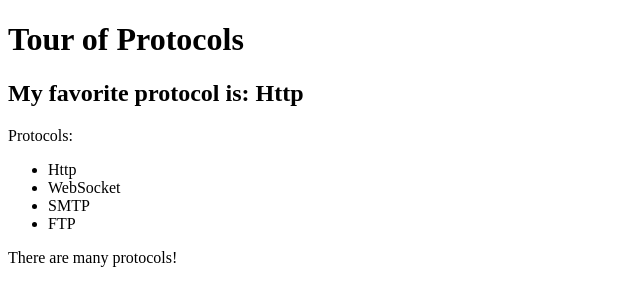
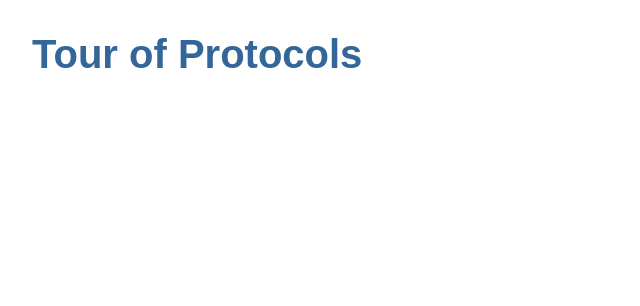
Before and after one commit to IvanYankovskiy/angular-sandbox, an Angular app: page / in a window 1280 px wide. Shown: the top 306 px of the page, without its empty margins (0-640 px from the left). Built offline with nearby package versions, Linux system fonts and the light colour scheme.

Commit message:
change tutorial

```diff
--- a/src/app/app.component.html
+++ b/src/app/app.component.html
@@ -1 +1 @@
-<app-displaying-data></app-displaying-data>
+<h1>{{title}}</h1>
--- a/src/app/app.component.ts
+++ b/src/app/app.component.ts
@@ -6,5 +6,5 @@
   styleUrls: ['./app.component.css']
 })
 export class AppComponent {
-  title = 'idp-frontend';
+  title = 'Tour of Protocols';
 }
--- a/src/app/displaying-data/displaying-data.component.html
+++ b/src/app/displaying-data/displaying-data.component.html
@@ -1,5 +1,5 @@
 <h1>{{title}}</h1>
-<h2>My favorite protocol is: {{myProtocol.name}}</h2>
+<h2>My favorite protocol is: {{myProtocol.name | uppercase }}</h2>
 <p>Protocols:</p>
 <ul>
   <li *ngFor="let protocol of protocols">
--- a/src/styles.css
+++ b/src/styles.css
@@ -1 +1,22 @@
-/* You can add global styles to this file, and also import other style files */
+/* Application-wide Styles */
+h1 {
+  color: #369;
+  font-family: Arial, Helvetica, sans-serif;
+  font-size: 250%;
+}
+h2, h3 {
+  color: #444;
+  font-family: Arial, Helvetica, sans-serif;
+  font-weight: lighter;
+}
+body {
+  margin: 2em;
+}
+body, input[type="text"], button {
+  color: #333;
+  font-family: Cambria, Georgia;
+}
+/* everywhere else */
+* {
+  font-family: Arial, Helvetica, sans-serif;
+}
```
